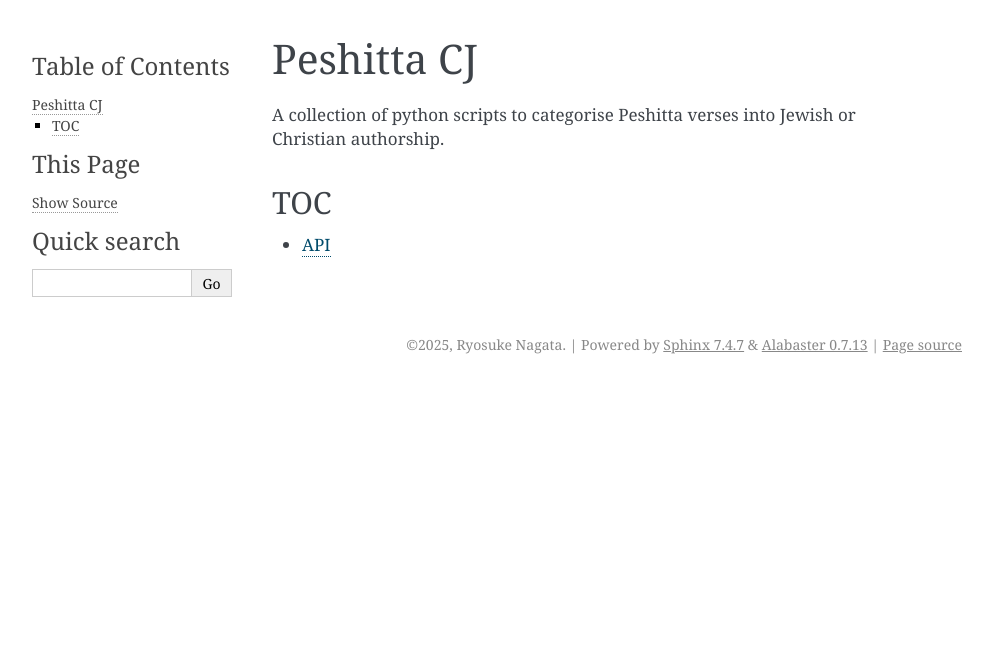
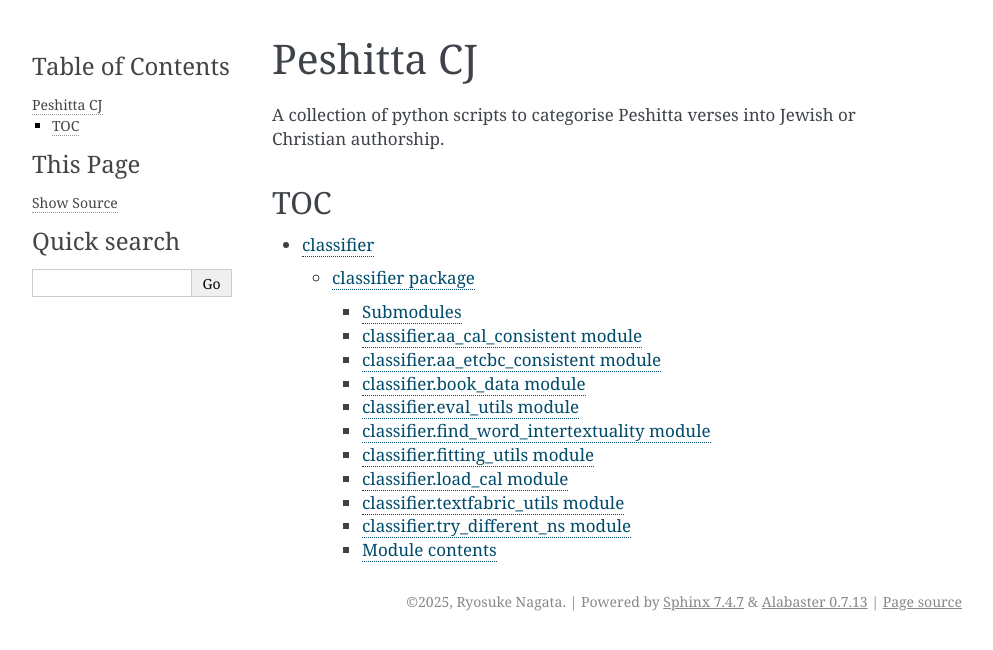
Before and after one commit to Ryohskay/peshitta_cj, a Sphinx documentation site: the page built from docs/source/index.rst, in a window 1280 px wide. Shown: the top 650 px of the page, without its empty margins (148-1141 px from the left). Built offline with Sphinx 7.4.7, drawn with Linux system fonts in a browser that asks for light colours.

```diff
--- a/docs/source/api.rst
+++ /dev/null
@@ -1,20 +0,0 @@
-API
-===
-
-.. autosummary::
-  :toctree: generated
-
-  classifier.eval_utils
-
-.. autofunction:: classifier.eval_utils.quick_stats
-.. autofunction:: classifier.eval_utils.find_mislabels
-.. autofunction:: classifier.eval_utils.predict
-.. autofunction:: classifier.eval_utils.predict_proba
-.. autofunction:: classifier.eval_utils.metricise
-.. autofunction:: classifier.eval_utils.find_top_k_words
-.. autofunction:: classifier.eval_utils.get_top_n_grams
-.. autofunction:: classifier.eval_utils.split_list
-.. autofunction:: classifier.eval_utils.evaluate_classifier
-.. autofunction:: classifier.eval_utils.save_mislabels
-.. autofunction:: classifier.eval_utils.save_all_preds
-.. autofunction:: classifier.eval_utils.eval_and_save
--- /dev/null
+++ b/docs/source/classifier.rst
@@ -0,0 +1,85 @@
+classifier package
+==================
+
+Submodules
+----------
+
+classifier.aa\_cal\_consistent module
+-------------------------------------
+
+.. automodule:: classifier.aa_cal_consistent
+   :members:
+   :show-inheritance:
+   :undoc-members:
+
+classifier.aa\_etcbc\_consistent module
+---------------------------------------
+
+.. automodule:: classifier.aa_etcbc_consistent
+   :members:
+   :show-inheritance:
+   :undoc-members:
+
+classifier.book\_data module
+----------------------------
+
+.. automodule:: classifier.book_data
+   :members:
+   :show-inheritance:
+   :undoc-members:
+
+classifier.eval\_utils module
+-----------------------------
+
+.. automodule:: classifier.eval_utils
+   :members:
+   :show-inheritance:
+   :undoc-members:
+
+classifier.find\_word\_intertextuality module
+---------------------------------------------
+
+.. automodule:: classifier.find_word_intertextuality
+   :members:
+   :show-inheritance:
+   :undoc-members:
+
+classifier.fitting\_utils module
+--------------------------------
+
+.. automodule:: classifier.fitting_utils
+   :members:
+   :show-inheritance:
+   :undoc-members:
+
+classifier.load\_cal module
+---------------------------
+
+.. automodule:: classifier.load_cal
+   :members:
+   :show-inheritance:
+   :undoc-members:
+
+classifier.textfabric\_utils module
+-----------------------------------
+
+.. automodule:: classifier.textfabric_utils
+   :members:
+   :show-inheritance:
+   :undoc-members:
+
+classifier.try\_different\_ns module
+------------------------------------
+
+.. automodule:: classifier.try_different_ns
+   :members:
+   :show-inheritance:
+   :undoc-members:
+
+Module contents
+---------------
+
+.. automodule:: classifier
+   :members:
+   :show-inheritance:
+   :undoc-members:
--- a/docs/source/conf.py
+++ b/docs/source/conf.py
@@ -12,6 +12,9 @@ version = "0.0"
 extensions = [
         "sphinx.ext.autodoc",
         "sphinx.ext.autosummary",
-        # "sphinx_autodoc_typehints",
         ]
 nitpicky = True
+nitpick_ignore = {
+    ('py:func', 'int'),
+    ('envvar', 'LD_LIBRARY_PATH'),
+}
--- a/docs/source/generated/classifier.eval_utils.eval_and_save.rst
+++ /dev/null
@@ -1,6 +0,0 @@
-classifier.eval\_utils.eval\_and\_save
-======================================
-
-.. currentmodule:: classifier.eval_utils
-
-.. autofunction:: eval_and_save
--- a/docs/source/index.rst
+++ b/docs/source/index.rst
@@ -7,4 +7,4 @@ TOC
 ---
 .. toctree::
 
-  api
+    modules
--- /dev/null
+++ b/docs/source/modules.rst
@@ -0,0 +1,7 @@
+classifier
+==========
+
+.. toctree::
+   :maxdepth: 4
+
+   classifier
```
Also changed, not shown: docs/source/generated/classifier.eval_utils.rst (deleted, +0 -22 lines), pyproject.toml (added, +26 -0 lines), 3 other files.
